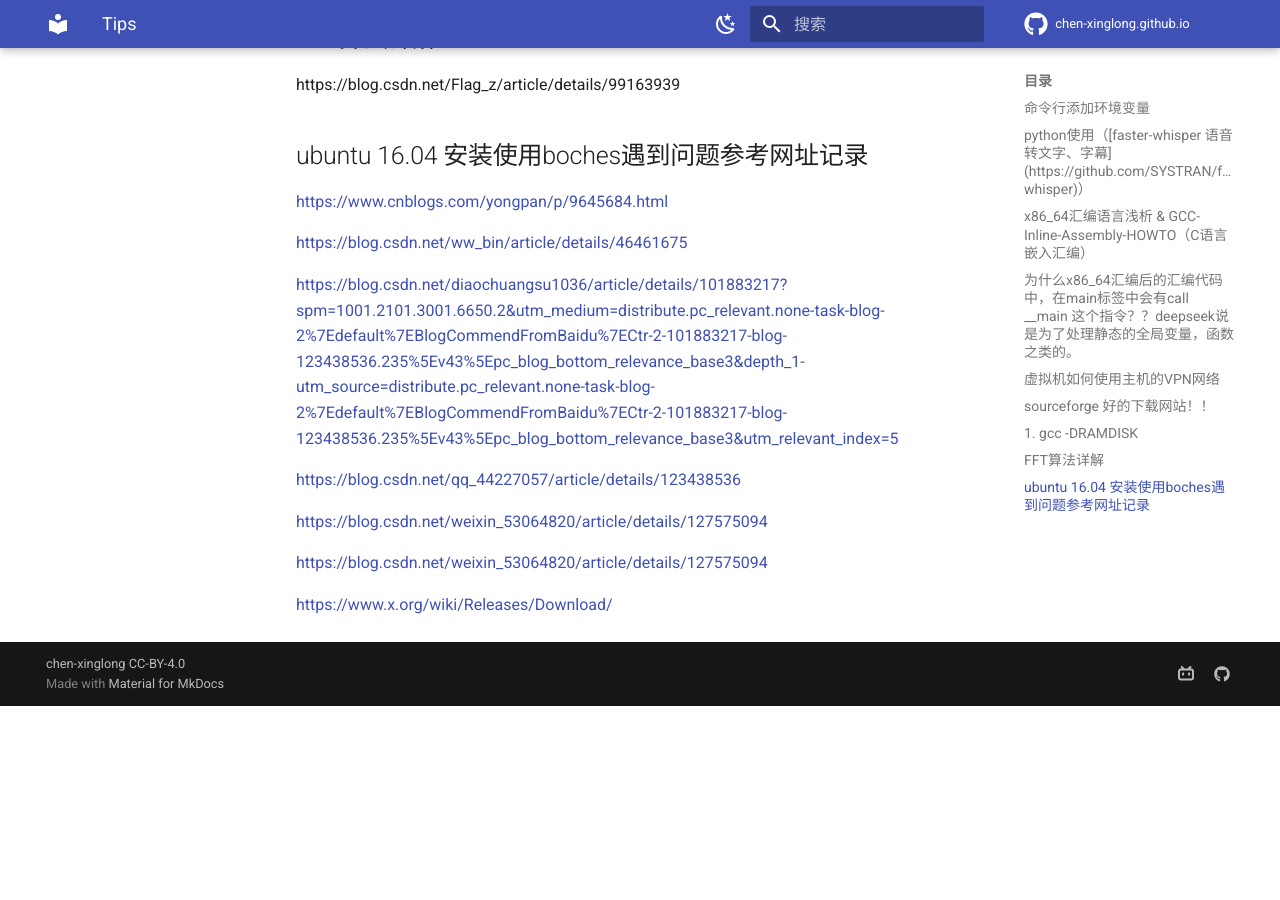
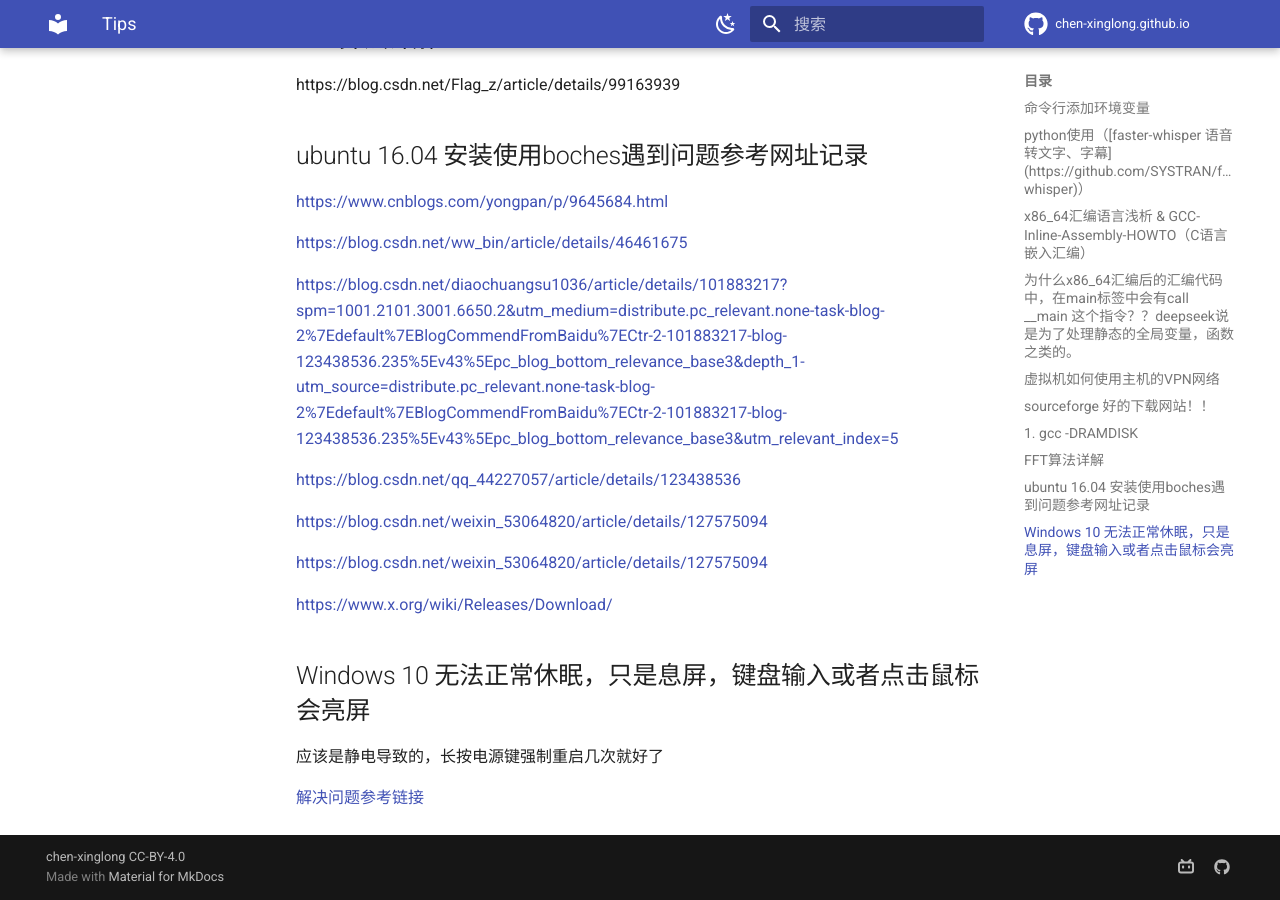
Before and after one commit to chen-xinglong/chen-xinglong.github.io, an MkDocs documentation site: the page built from docs/tips.md, in a window 1280 px wide and 900 px high, scrolled down 2249 px. Built offline with MkDocs 1.6.1 and Material for MkDocs 9.7.7, drawn with Linux system fonts in a browser that asks for light colours; comment, search, counter and statistics services are not loaded; before the commit the page ends 2955 px from its top, so only the background shows below that.

Commit message:
modify tips.md

```diff
--- a/docs/tips.md
+++ b/docs/tips.md
@@ -52,3 +52,10 @@ https://blog.csdn.net/Flag_z/article/details/99163939
 [https://blog.csdn.net/weixin_53064820/article/details/127575094](https://blog.csdn.net/weixin_53064820/article/details/127575094)
 
 [https://www.x.org/wiki/Releases/Download/](https://www.x.org/wiki/Releases/Download/)
+
+
+## Windows 10 无法正常休眠，只是息屏，键盘输入或者点击鼠标会亮屏
+
+应该是静电导致的，长按电源键强制重启几次就好了
+
+[解决问题参考链接](https://gitcode.csdn.net/65eec88f1a836825ed79d5fb.html?dp_token=eyJ0eXAiOiJKV1QiLCJhbGciOiJIUzI1NiJ9.eyJpZCI6MTIyMzQ5NywiZXhwIjoxNzQ2NDk1NzQ5LCJpYXQiOjE3NDU4OTA5NDksInVzZXJuYW1lIjoic2h1eGl5YW4ifQ.WT9yghOKfqERreTp0Q__2Z-qfknJCz6c3yenW9GBF6g&spm=1001.2101.3001.6650.3&utm_medium=distribute.pc_relevant.none-task-blog-2%7Edefault%7Ebaidujs_baidulandingword%7Eactivity-3-129182685-blog-122404796.235%5Ev43%5Epc_blog_bottom_relevance_base3&depth_1-utm_source=distribute.pc_relevant.none-task-blog-2%7Edefault%7Ebaidujs_baidulandingword%7Eactivity-3-129182685-blog-122404796.235%5Ev43%5Epc_blog_bottom_relevance_base3&utm_relevant_index=5)
```
